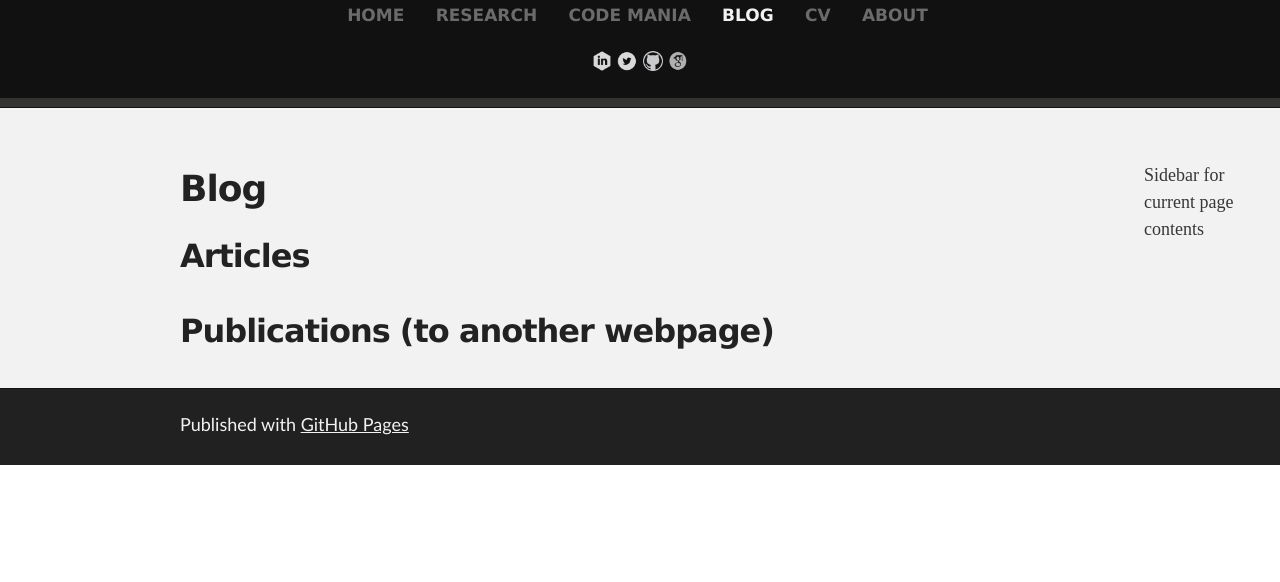
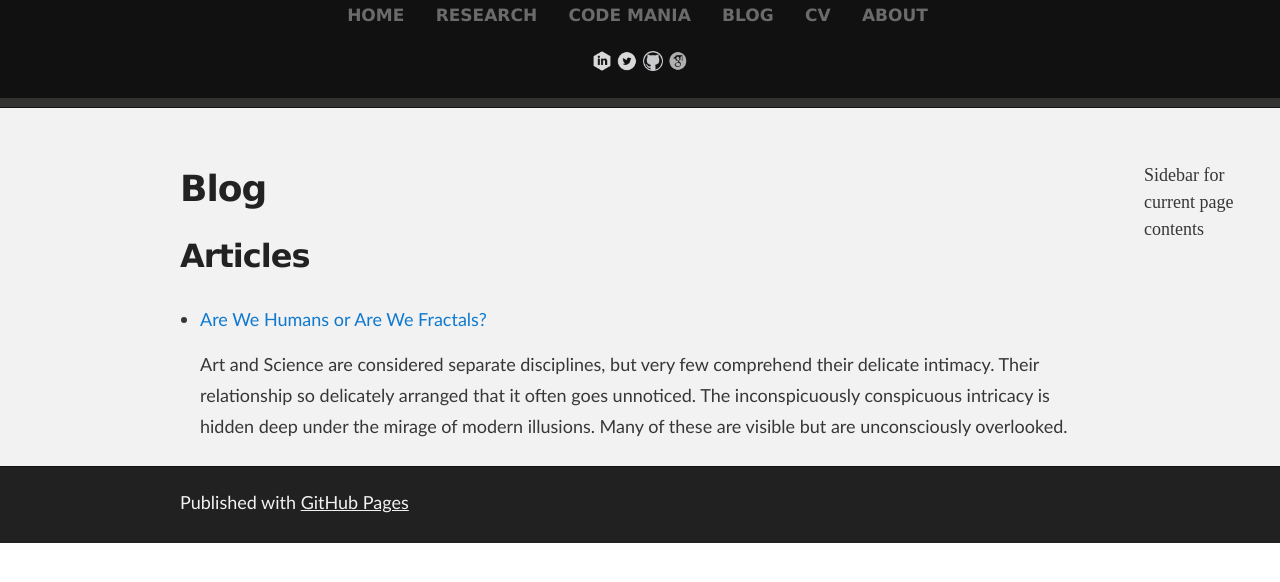
Before and after one commit to dushyant-fire/dushyant-fire.github.io, a Jekyll site: the page built from blog.md, in a window 1280 px wide. Shown: the top 582 px of the page. Built offline with Jekyll 4.4.1, drawn with Linux system fonts in a browser that asks for light colours.

Commit message:
bunch of changes

```diff
--- a/_includes/navigation.html
+++ b/_includes/navigation.html
@@ -10,7 +10,10 @@
                 {% assign domain = site.github.url %}
             {% endif %}
 
-            <li><a href="{{ domain }}{{ item.url }}" {% if item.url contains 'http' %}target="_blank"{% endif %} {% if page.url != item.url %}class="current"{% endif %}>{{ item.title }}</a></li>
+            {% assign url_strings = page.url | split: "/" %}
+
+            <li><a href="{{ domain }}{{ item.url }}" {% if item.url contains 'http' %}target="_blank"{% endif %} {% if url_strings[1]=="research" or url_strings[1] == "blog" or page.url == item.url%}class="current"
+              {% endif %}>{{ item.title }}</a></li>
           {% endfor %}
         </ul>
     </nav>
--- /dev/null
+++ b/_posts/Blog/2021-12-03-Are we humans or are we fractals.md
@@ -0,0 +1,38 @@
+---
+layout:	default
+title:	"Are We Humans or Are We Fractals?"
+permalink:	/blog/humans-or-fractals
+category:	blog
+---
+
+Art and Science are considered separate disciplines, but very few comprehend their delicate intimacy. Their relationship so delicately arranged that it often goes unnoticed. The inconspicuously conspicuous intricacy is hidden deep under the mirage of modern illusions. Many of these are visible but are unconsciously overlooked.
+
+Fractal geometries are self-similar patterns, which appear similar at different magnification levels. For a simpler explanation, it is the movie Inception, ‘Dream within a dream within a dream…’. The beauty of fractals is subject to the perception of the eye. But as a calm rippling stream of water and a violent eruption of a volcano, can be beautiful, depending on the prejudice you use to see them, fractals may be either mesmerizing or daunting. The ubiquitous fractal patterns are observed on a leaf, the branching of trees, the system of a river delta, the interplay of clouds, the shape of galaxies. From microscopic to macroscopic scales, the significance of fractals seems to be rooted deep in our existence.
+
+<img class="img_article" src="{{ site.github.url }}/assets/images/Blog_pics/fractal_leaf.jpeg">
+
+<p class="caption">Fractal pattern of a leaf</p>
+
+In the early 20th century, Lewis Fry Richardson showed how the length of the British coastline depends on the unit of measurement. Building upon this theory, Benoit Mandelbrot introduced the word fractal in the 1970s after which it became a catapult for mathematicians and scientists. A measure of time was historically defined by the Earth’s rotation cycle of a 24 hour day. A more accurate representation defines a second in terms of the decay cycle of a radioactive Caesium atom which is more accurate than the historical definition which does not consider the constantly changing duration of Earth’s rotation.
+
+**Even time, which we humans are so tethered to fails the objective definition**. It’s definition being relative, it is worthwhile to laugh next time at the thought that makes us scramble to catch up on every second. similar to time, the boundaries called countries encapsulating a collection of people, competing over territorial, communal and racial concerns, would be different if the unit for the judgment was different. Just as Earth’s rotation defines time, it is imperative to understand what prejudice determines this judgment and distinction of people.
+
+Interestingly enough, the complexity of fractals is visible in its dimension. As a line has dimension 1, a square has a dimension of 2, a sphere is 3 dimensional, a fractal can have dimensions that are not integers. A fractal of dimension 1.585 is shown here as the Sierpinski triangle.
+
+<img class="img_article" src="{{ site.github.url }}/assets/images/Blog_pics/fractal_tree.gif">
+
+<p class="caption">A Fractal tree derived from <a href="https://en.wikipedia.org/wiki/Sierpi%C5%84ski_triangle">Sierpinski triangle</a></p>
+
+Dr. Richard Taylor has analyzed various types of fractal patterns such as the paintings of Jackson Polluck, and the entanglements of the trees. He found that the fractal dimension of Jackson Polluck’s life-sized paintings is similar to the fractal dimension of the natural patterns of trees. **He found that observing fractal images of dimensions 1.3-1.5 has shown to reduce stress levels by 60 %.** They have been found to activate the regions of the brain associated with high-level visual processing (ventrolateral cortex), spatial long-term memory (dorsolateral cortex) and emotion regulating (parahippocampus) which is active while listening to music. **So the next time, stress tries to grip you and if you don’t believe in your self-awareness, believe in science and go for a walk in the nature to make yourself feel better.**
+
+> The fact that the human brain is hard-wired to process such patterns raises a thought – Since resonance means alignment of two things, Do our minds resonate with these images because that is how our natural state is?
+
+The fractal nature of humans, as an individual, a society and a culture also showcase the self-similarity as it becomes magnified from microscopic to macroscopic levels. The individual perceptions of events and processes happening around us carve our personality. Ayn Rand in ‘The Fountainhead’ said that “Man’s nature is the product of its premises”.
+
+> The perception of the premises is what conditions our nature and makes us as an individual.
+
+A tree does not become a tree unless someone teaches a child that the poem written by the earth on the sky has a title ‘tree’. But a grown-up child can consciously decide not to call it a tree, but a ‘pedh’. As these unconscious and conscious decisions sculpt the pattern of thoughts that make up our individual ‘identity’, a family identity reflects the interpersonal relational dynamics, a local disposition highlights regional demeanor and a national identity gives birth to stereotypes. Our psychological development starts from the microscale teaching and bursts into an interplay of what was learned and what is ‘unlearnt’ through the conscious judiciary. The convoluted nature of human psychology is fractal.
+
+A fractal dimension is not necessarily an integer, implying that the social and natural phenomena observed are not Euclidian, or linearly scalable, in nature. An extension of a stereotype to an individual dissolves the individual complexity through which the human character was developed. The complexity of the processes should be appreciated and addressed with the non-linearity of the natural world in mind. The simple linear extrapolations of the fractal nature of the world are ignored, lost and simplified.
+
+The units of measurements which are our prejudices severely affect our ability to accept any individual for the way they are. The better we understand where these prejudices come from, and explore the hidden fractal pattern that lies under each prejudice, we can be more self-aware of ourselves and others. We would be in resonance with the fractal universe that is both inside and outside us.
--- a/_sass/academic_theme.scss
+++ b/_sass/academic_theme.scss
@@ -317,6 +317,18 @@ Full-Width Styles
   -ms-box-shadow: 0;
 }
 
+.img_article {
+  display: block;
+  margin-left: auto;
+  margin-right: auto;
+  width: 50%;
+}
+
+.caption {
+  text-align: center;
+  font-style: italic;
+  text-decoration: underline;
+}
 
 #forkme_banner {
   display: block;
--- a/blog.md
+++ b/blog.md
@@ -6,4 +6,12 @@ permalink:	/blog/
 
 ## Articles
 
-## Publications (to another webpage)
+<ul>
+      {% for post in site.categories.blog %}
+        <li>
+          <a href="{{ post.permalink }}">{{ post.title }}</a>
+          <!-- <p>{{ post.categories }}</p> -->
+          <p>{{ post.excerpt }}</p>
+        </li>
+      {% endfor %}
+</ul>
```
Also changed, not shown: _posts/Code/2021-11-03-GithubWebsite.md (+3 -0 lines), _posts/Code/2021-11-10-Pandas_DataFrame.md (+35 -2 lines), assets/images/Blog_pics/fractal_leaf.jpeg (added), assets/images/Blog_pics/fractal_tree.gif (added), assets/images/Code_blog_pics/Multiple_legends_container.png (renamed from assets/images/Code_blog_pictures/Multiple_legends_container.png).
